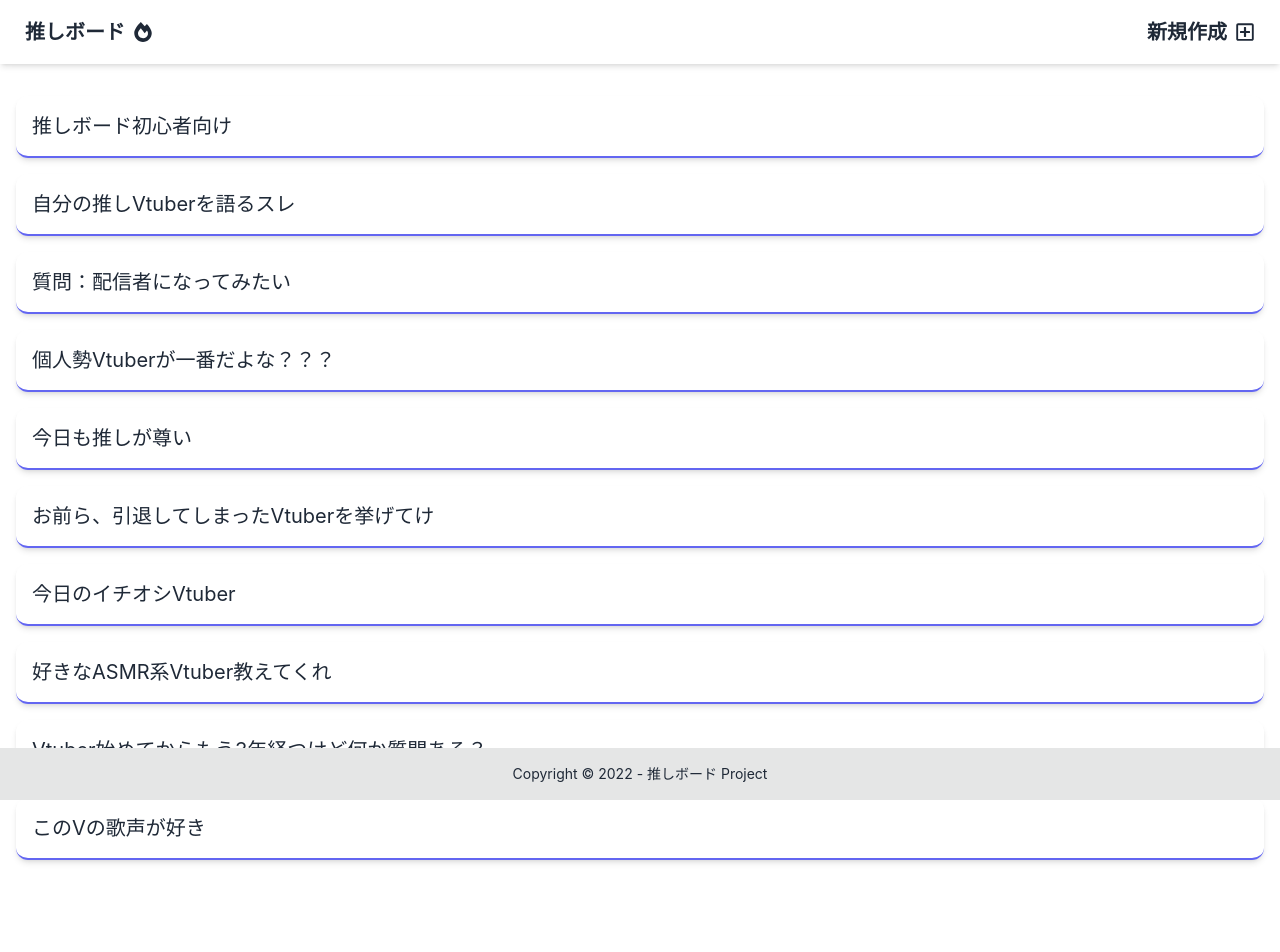
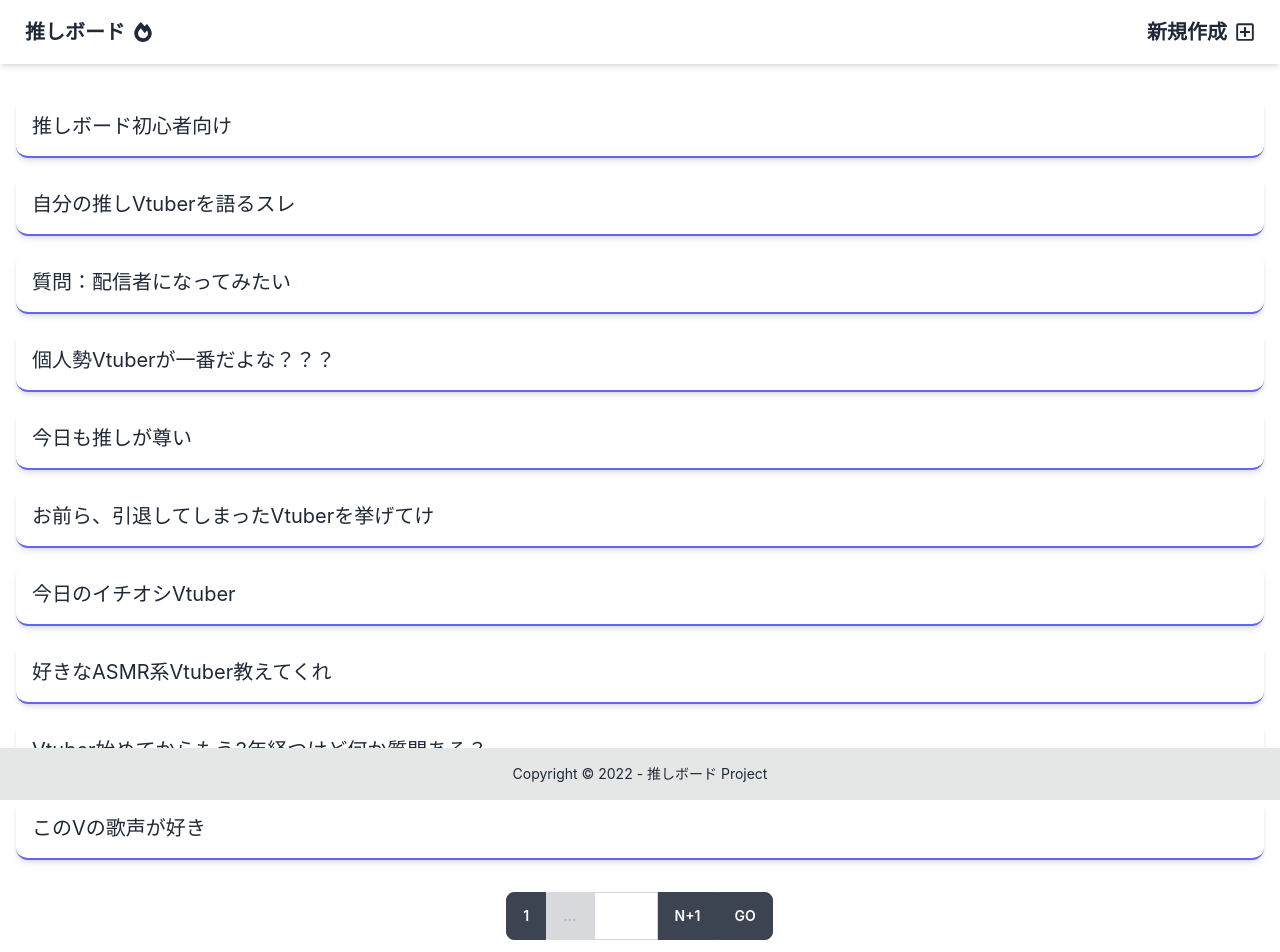
Before and after one commit to 398noe/study-react-board, a React (Create React App) app: page / in a window 1280 px wide. Shown: the top 952 px of the page. Built offline with nearby package versions, Linux system fonts and the light colour scheme.

Commit message:
Add button group for move threads

```diff
--- a/src/pages/Threads.tsx
+++ b/src/pages/Threads.tsx
@@ -15,10 +15,22 @@ export const Threads = () => {
                         threads.map((v) => {
                             return (
                                 <ThreadCard key={v.id} id={v.id} title={v.title} />
-                            )
+                            );
                         })
                     }
-
+                </div>
+            </div>
+            <div className="container mx-auto p-4">
+                <div className="form-control">
+                    <div className="flex flex-col gap-8 items-center justify-center">
+                        <div className="btn-group">
+                            <div className="btn">1</div>
+                            <div className="btn btn-disabled">...</div>
+                            <input className="input input-bordered rounded-none w-16" type="text" />
+                            <div className="btn">n+1</div>
+                            <div className="btn">GO</div>
+                        </div>
+                    </div>
                 </div>
             </div>
         </div>
```
